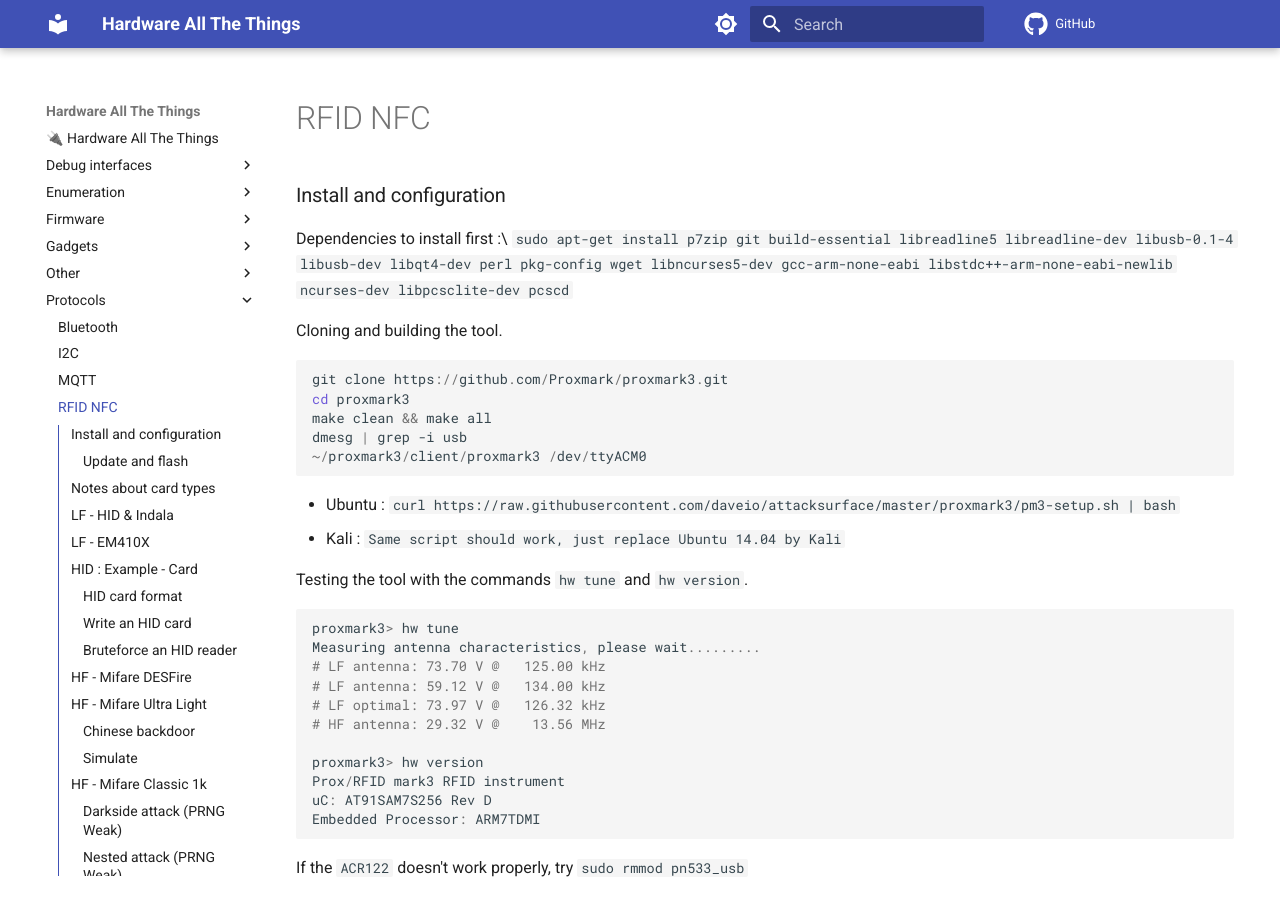
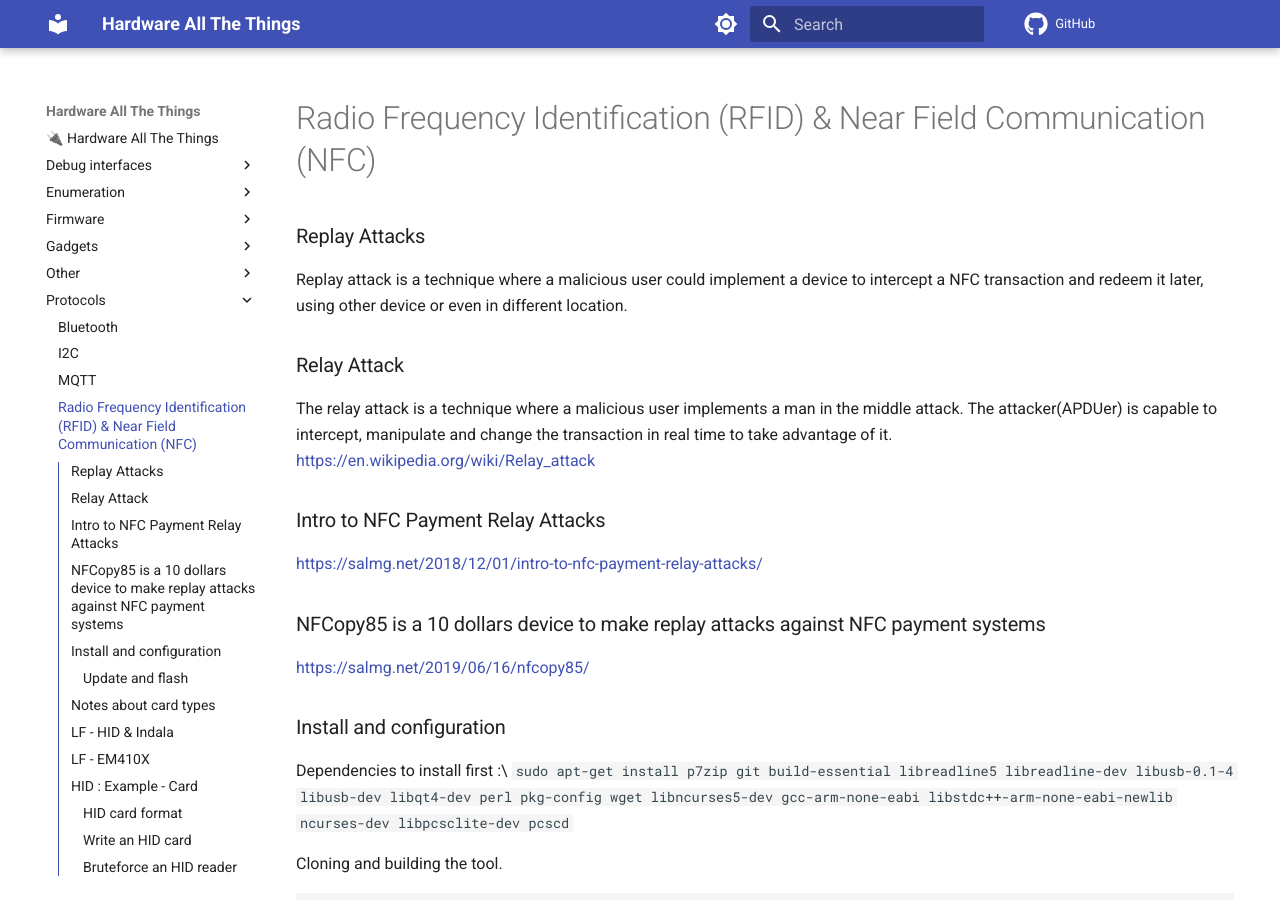
Before and after one commit to swisskyrepo/HardwareAllTheThings, an MkDocs documentation site: the page built from docs/protocols/rfid-nfc.md, in a window 1280 px wide and 900 px high. Built offline with MkDocs 1.6.1 and Material for MkDocs 9.7.7, drawn with Linux system fonts in a browser that asks for light colours; emoji names are drawn with the system emoji font; comment, search, counter and statistics services are not loaded.

Commit message:
Add entry about Replay & Relay Attacks

```diff
--- a/docs/protocols/rfid-nfc.md
+++ b/docs/protocols/rfid-nfc.md
@@ -1,4 +1,18 @@
-# RFID NFC
+# Radio Frequency Identification (RFID) & Near Field Communication (NFC)
+
+### Replay Attacks
+Replay attack is a technique where a malicious user could implement a device to intercept a NFC transaction and redeem it later, using other device or even in different location.
+
+### Relay Attack
+The relay attack is a technique where a malicious user implements a man in the middle attack. The attacker(APDUer) is capable to intercept, manipulate and change the transaction in real time to take advantage of it.
+[https://en.wikipedia.org/wiki/Relay_attack](https://en.wikipedia.org/wiki/Relay_attack)
+
+### Intro to NFC Payment Relay Attacks
+[https://salmg.net/2018/12/01/intro-to-nfc-payment-relay-attacks/](https://salmg.net/2018/12/01/intro-to-nfc-payment-relay-attacks/)
+
+### NFCopy85 is a 10 dollars device to make replay attacks against NFC payment systems
+
+[https://salmg.net/2019/06/16/nfcopy85/](https://salmg.net/2019/06/16/nfcopy85/)
 
 ### Install and configuration
 
```
